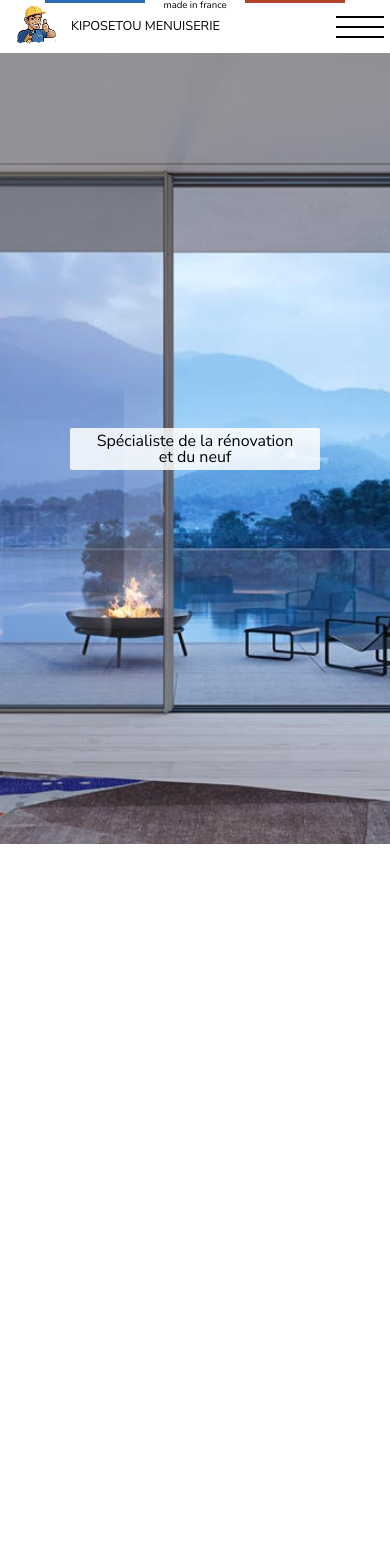
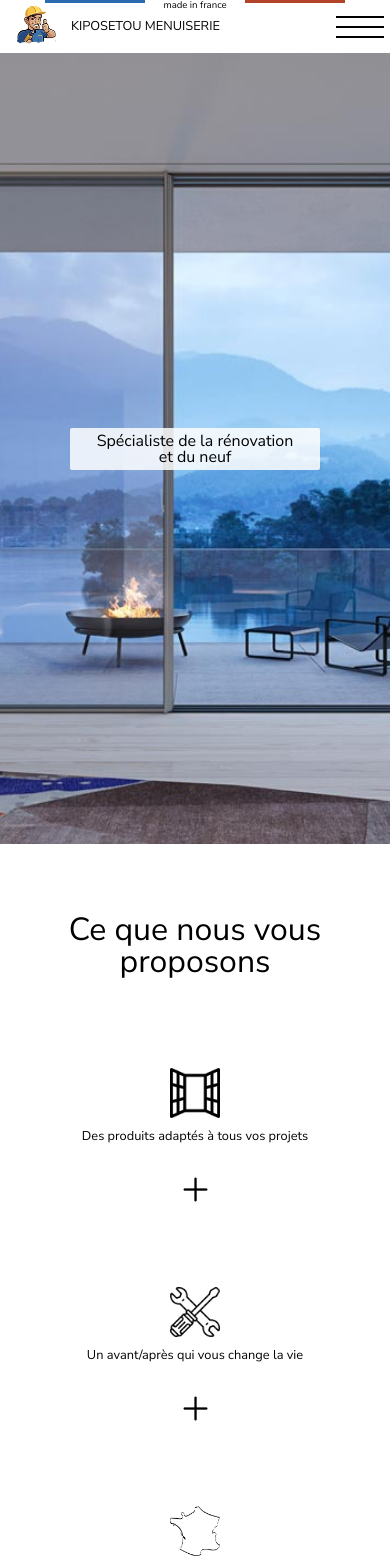
Before and after one commit to mohammed266392/kiposetou-universal, an Angular app: page /Accueil in a window 390 px wide. Shown: the top 1566 px of the page. Before the commit the page ends 844 px from the top, so only its background shows below. Built offline with nearby package versions, Linux system fonts and the light colour scheme.

Commit message:
Ajout composant CeQueNousVousProposons

```diff
--- a/angular.json
+++ b/angular.json
@@ -42,8 +42,8 @@
                 },
                 {
                   "type": "anyComponentStyle",
-                  "maximumWarning": "2kb",
-                  "maximumError": "4kb"
+                  "maximumWarning": "5kb",
+                  "maximumError": "10kb"
                 }
               ],
               "fileReplacements": [
--- a/src/app/accueil/accueil.component.html
+++ b/src/app/accueil/accueil.component.html
@@ -5,8 +5,9 @@
         <span class="word2"> et du neuf</span>
     </p>
     </div>
-<!-- <app-ce-que-vous-proposee></app-ce-que-vous-proposee>
-<app-realisation></app-realisation>
+    <app-ce-que-vous-proposee></app-ce-que-vous-proposee>
+<!-- <app-ce-que-vous-proposee></app-ce-que-vous-proposee> -->
+<!-- <app-realisation></app-realisation>
 <app-etape-slider></app-etape-slider>
 <app-commentaire></app-commentaire>
 <app-pk-choisir></app-pk-choisir>
--- a/src/app/app.module.ts
+++ b/src/app/app.module.ts
@@ -1,11 +1,15 @@
-import { NgModule } from '@angular/core';
+import { NgModule, NO_ERRORS_SCHEMA } from '@angular/core';
 import { BrowserModule } from '@angular/platform-browser';
 import { HeaderComponent } from './header/header.component';
 import { AppRoutingModule } from './app-routing.module';
 import { AppComponent } from './app.component';
+import { CeQueVousProposeeComponent } from './ce-que-vous-proposee/ce-que-vous-proposee.component';
+import { AccueilComponent } from './accueil/accueil.component';
 
 @NgModule({
   declarations: [
+    AccueilComponent,
+    CeQueVousProposeeComponent,
     AppComponent,
     HeaderComponent
   ],
@@ -13,6 +17,7 @@ import { AppComponent } from './app.component';
     BrowserModule.withServerTransition({ appId: 'serverApp' }),
     AppRoutingModule
   ],
+  schemas: [NO_ERRORS_SCHEMA],
   providers: [],
   bootstrap: [AppComponent]
 })
--- /dev/null
+++ b/src/app/ce-que-vous-proposee/ce-que-vous-proposee.component.html
@@ -0,0 +1,37 @@
+<div class="main2">
+    <div class="main2_container_proposer">
+        Ce que nous vous proposons
+    </div>
+    <div class="main2_container_icon">
+        <div class="main2_container_icon_fenetre">
+            <img class="icon" src="./../../assets/images/la-fenetre.png" alt=""/>
+            <p class="sous_icon">Des produits adaptés à tous vos projets</p>
+            <img class="sous_icon_plus"  src="./../../assets/images/plus.png" alt="" width="35px" (click)="clickButton($event)"/> <!-- (click)="clickButton($event)"/> -->
+            <p class="sous_icon_texte">Selon votre budget, vos besoins et vos attentes : une maison individuelle,
+                une maison d'architecte, du logement collectif, des bâtiments tertiaires et
+                industriels. Tous vos projets seront réalisés !</p>
+        </div>
+
+        <div class="main2_container_icon_outils">
+            <img class="icon"  src="./../../assets/images/outils.png" alt=""/>
+            <p class="sous_icon">Un avant/après qui vous change la vie</p>
+            <img class="sous_icon_plus" src="./../../assets/images/plus.png" alt="" width="35px" (click)="clickButton($event)"/> <!-- (click)="clickButton($event)"/> -->
+            <div class="sous_icon_texte">
+                <div>
+                    <p>Forte affluence routière ? → Optez pour un vitrage phonique !</p>
+                    <p>Anciennes fenêtres ? → Bénéficiez des meilleurs coefficients thermiques ! </p>
+                    <p>Vis-à-vis ? → Restez en toute intimité avec nos gammes de vitrages imprimés !</p>
+                </div>
+            </div>
+        </div>
+        <div class="main2_container_icon_localisation">
+            <img class="icon" src="./../../assets/images/carte-france.png" alt=""/>
+            <p class="sous_icon">Des équipes qui se déplacent sur l'ensemble du territoire</p>
+            <img class="sous_icon_plus" src="./../../assets/images/plus.png" alt="" width="35px" (click)="clickButton($event)"/> <!-- (click)="clickButton($event)"/> -->
+            <p class="sous_icon_texte"> Nous travaillons principalement sur les régions
+                Auvergne-Rhône-Alpes et PACA mais nous restons également
+                disponibles sur l’ensemble du territoire français !</p>
+        </div>
+
+    </div>
+</div>
--- /dev/null
+++ b/src/app/ce-que-vous-proposee/ce-que-vous-proposee.component.scss
@@ -0,0 +1,120 @@
+@import "../../vars";
+
+.sous_icon_texte{
+    text-align: center;
+    color: black;
+    font-style: normal;
+    font-weight: 300;
+    overflow: hidden;
+    height: 0px;
+    transition: height 0.5s ease-out;
+    pointer-events: none;
+    //border: 1px solid rgb(177, 2, 2);
+    width: 86%;
+    align-self: center;
+    margin-top: 23px;
+  }
+
+.sous_icon_texte.active{
+  height: 210px;
+}
+
+.sous_icon_plus{
+  cursor: pointer;
+  margin: auto;
+  margin-top: 10px;
+  transition: all 0.5s ease-in-out;
+}
+.sous_icon_plus.active{
+  background-color: #b3b3b3;
+  border-radius: 20px;
+}
+
+
+.sous_icon{
+  margin: auto;
+  height: 30px;
+}
+
+.icon{
+  margin: auto;
+  width:60px;
+  height:60px;
+}
+
+.main2_container_icon_fenetre,.main2_container_icon_outils,.main2_container_icon_localisation{
+  display: flex;
+  flex-direction: column;
+  // border: 1px solid black;
+  align-self: flex-start;
+  gap: 7px;
+  text-align: center;
+  width: 33%;
+}
+//   .main2_container_icon{
+//     margin-bottom: 250px;
+//   }
+
+  .main2_container_icon{
+    display: flex;
+    flex-wrap: nowrap;
+    justify-content: space-around;
+    margin-top: 20px;
+    width: 100%;
+    // border: 1px solid green;
+  }
+
+
+
+
+  .main2_container_proposer{
+    padding-top: 20px;
+    text-align: center;
+    font-size: 2.5em;
+    padding-top: 70px;
+    padding-bottom: 70px;
+  }
+
+  @media only screen and (min-width:0px) and (max-width:500px){
+
+    .main2_container_icon_fenetre,.main2_container_icon_outils,.main2_container_icon_localisation{
+
+      width: 100%;
+    }
+
+
+
+    .main2_container_icon{
+      display: flex;
+      flex-direction: column;
+      gap: 50px;
+    }
+    .sous_icon{
+      margin-top: 5px;
+      margin-bottom: 5px;
+    }
+    .sous_icon_plus{
+      margin-top: 0px;
+    }
+    .sous_icon_texte.active{
+      height: 90px;
+    }
+
+  }
+
+
+  @media only screen and (min-width: 982px) {
+
+  }
+
+  @media only screen and (max-width: 982px) {
+    .main2{
+        font-size: 0.8em;
+    }
+    .icon{
+        margin: auto;
+        width:50px;
+        height:50px;
+      }
+
+}
--- /dev/null
+++ b/src/app/ce-que-vous-proposee/ce-que-vous-proposee.component.ts
@@ -0,0 +1,25 @@
+import { Component, OnInit } from '@angular/core';
+
+@Component({
+  selector: 'app-ce-que-vous-proposee',
+  templateUrl: './ce-que-vous-proposee.component.html',
+  styleUrls: ['./ce-que-vous-proposee.component.scss']
+})
+export class CeQueVousProposeeComponent implements OnInit {
+
+  constructor() { }
+
+  ngOnInit(): void {
+  }
+
+  clickButton(event : Event){
+    console.log("cliquez sur le bouton");
+    console.log(event.composedPath()[0]);
+    console.log(event.composedPath());
+    const divPlus :  HTMLDivElement = event.composedPath()[0] as HTMLDivElement ;
+
+    divPlus.classList.toggle('active');
+    divPlus.nextElementSibling?.classList.toggle('active');
+  }
+
+}
```
Also changed, not shown: 1 other file (tests, documents, lock files or other folders).
